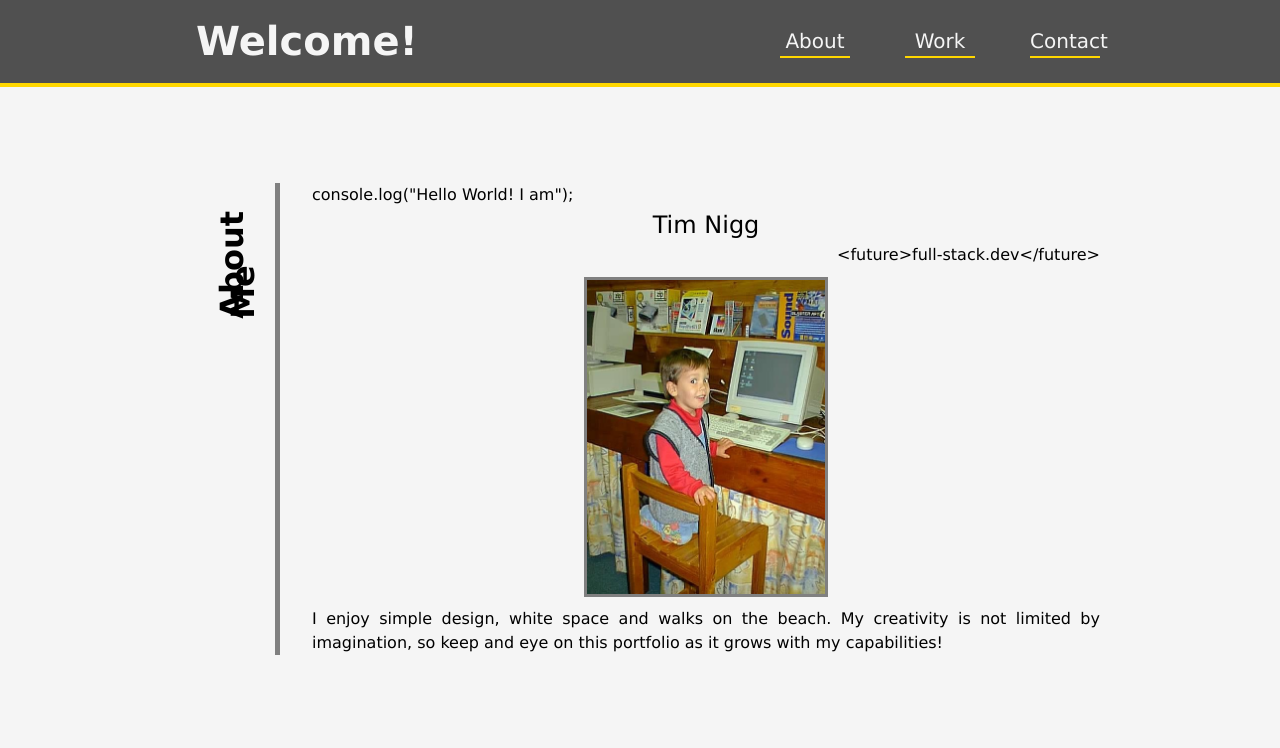
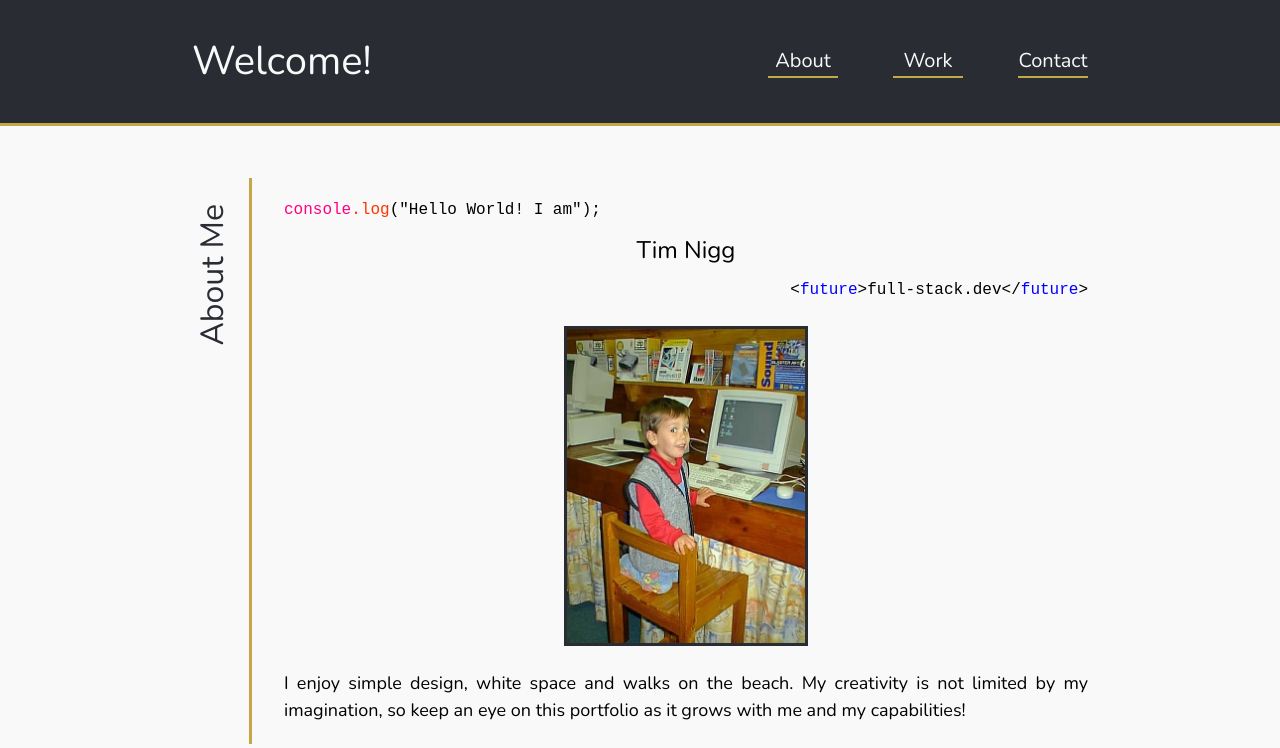
Before and after one commit to trnigg/my-portfolio, a plain HTML site: page index.html in a window 1280 px wide. Shown: the top 748 px of the page. Drawn offline with nearby package versions, Linux system fonts and the light colour scheme.

Commit message:
Finalised styling and made fixes to HTML - see comments

```diff
--- a/assets/css/style.css
+++ b/assets/css/style.css
@@ -2,25 +2,35 @@
 
 
 /* Root Styles */
+:root {
+    --main-colour: #f9f9f9; /* Cool Off-White */
+    --secondary-colour: #292C33; /* Dark Anthracite */
+    --accent-colour: #c4a747; /* Metallic Gold Desaturated*/
 
+}
 
 /* General Font Styles */
 
 body {
-    font-size: 1.6rem;
-    font-family: "Bahnschrift", Verdana, "Geneva", Tahoma, sans-serif;
-    background-color: whitesmoke;
+    font-size: 1.8rem; /*After reset = 18px - slightly larger to accomodate lighter font */
+    font-family: "Nunito","Bahnschrift", "Geneva", sans-serif;
+    background-color: var(--main-colour);
 }
 
-h1, h2, h3 {
-  margin: 1.6rem;
+h1, h2, h3 {   /* need to fix vertical alignment of h1 */
+    margin-bottom: 2.4rem;
+    margin-top: 2.4rem;
   /* font-weight: 500; */
     line-height: 1.1rem;
+    font-weight: lighter;
+}
+
+h2, h3 {
+    color: var(--secondary-colour);
 }
 
 h1 {
     font-size: 4rem;
-  /* display: none; */
 }
 
 h2 {
@@ -29,16 +39,15 @@ h2 {
 
 h3 {
     font-size: 2.4rem;
-  margin-bottom: 2.4rem;
 }
 
 
 /* Top Banner */
 header {
-    background-color: rgb(80, 80, 80);
-    color: whitesmoke;
-    border-bottom: .4rem solid gold;
-    margin-bottom: 9.6rem;
+    background-color: var(--secondary-colour);
+    color: var(--main-colour);
+    border-bottom: .3rem solid var(--accent-colour);
+    margin-bottom: 7.2rem;
 }
 
 .header-content {
@@ -46,7 +55,7 @@ header {
     flex-direction: column;
     justify-content: space-between;
     align-items: center;
-    padding: 2rem;
+    padding: 3.2rem;
     max-width: 96rem;
     margin: 0 auto;
 }
@@ -64,16 +73,18 @@ menu {
     */
 }
 
-/* bottom border added to list items rather than links (a) in order to set a consistent width */
 menu li {
-    border-bottom: .2rem solid gold;
+    border-bottom: .2rem solid var(--accent-colour); /* bottom border added to list items rather than links (a) in order to set a consistent width */
     width: 7rem;
     text-align: center;
     font-size: 2rem;
 }
 
+menu li:hover {
+    color: var(--accent-colour);
+}
+
 /* General Sections */
-
 main {
     margin: 0 auto;
     padding: 0;
@@ -84,7 +95,7 @@ main {
 
 section {
     width: 100%;
-    padding: 0 2rem;
+    padding: 0 3.2rem;
     display: block;
     margin: 0 auto 9.6rem;
 }
@@ -94,8 +105,8 @@ section {
     display: flex;
     flex-direction: column;
     align-items: center;
-    border-bottom: .5rem solid grey;
-    margin-bottom: 2.4rem;
+    border-bottom: .3rem solid var(--accent-colour);
+    margin-bottom: 3.6rem;
 }
 
 .section-content-container {
@@ -108,12 +119,16 @@ section {
 }
 
 /* About Me Section */
-
-
 .intro {
     display: flex;
     flex-direction: column;
     width: 100%;
+}
+
+#p-start, #p-end {
+    font-family: 'Courier New', Courier, monospace;
+    font-size: 1.6rem;
+    font-weight: normal;
 }
 
 #p-start {
@@ -123,14 +138,27 @@ section {
 #p-center {
     font-size: 2.4rem;
     text-align: center;
+    margin: 1rem 0;
 }
 
 #p-end {
     text-align: end;
 }
 
+#console {
+    color: rgb(255, 0, 128);
+}
+
+#log {
+    color: rgb(255, 51, 0);
+}
+
+.future-code {
+    color: blue;
+}
+
 div .headshot {
-    margin: 1rem 0;
+    margin: 2.4rem 0;
 }
 
 #little-me {
@@ -138,9 +166,8 @@ div .headshot {
     max-height: 32rem;
     object-fit: cover;
     margin: 0 auto;
-    border: .3rem solid grey;
+    border: .3rem solid var(--secondary-colour);
 }
-
 
 /* My Work Section*/
 
@@ -148,7 +175,7 @@ div .headshot {
 .img-container {
     position: relative;
     width: 100%;
-    border: .3rem solid gold;
+    border: .3rem solid var(--secondary-colour);
 }
 
 .featured.img-container {
@@ -176,13 +203,13 @@ div .headshot {
 }
 
     /* Image captioning */
-        /* In future: Revisit captions, possibly animate on hover */
+        /* This is something i want to overhaul in future, especially on small viewports */
 figcaption {
     position: absolute;
     bottom: 0; /* needd to vertically center this beter*/
     left: 0; /* Align the caption to the left */
-    background-color: rgb(80, 80, 80, 0.9) ; /* Semi-transparent background for readability */
-    color: #fff; /* Text color */
+    background-color: var(--secondary-colour) ; /* TODO: Make semi-transparent background for readability */
+    color: var(--main-colour);
     padding: 10px; /* Add some padding to the caption */
     width: 100%; /* need to tweak width and add a queery*/
     text-align: start;
@@ -197,11 +224,24 @@ figcaption span {
     font-weight: lighter;
 }
 
+    /* Image-link hover effects */
+.img-container:hover {
+    border: .3rem solid var(--accent-colour);
+    transition: all 0.3s ease-in;
+}
+
+.img-container:hover figcaption {
+    color: var(--secondary-colour);
+    background-color: var(--accent-colour);
+    transition: all 0.3s ease-in;
+}
+
 /* Contact Me Section */
 #contact-content p {
     margin-bottom: 2.4rem;
 }
 
+    /* Form (currently has no function, nor custom styling) */
 form {
     width: 100%;
     display: flex;
@@ -215,7 +255,12 @@ form li {
 
 input, textarea {
     padding: 1rem;
-    margin-bottom: 1.6rem;
+    margin-bottom: 2.4rem;
+}
+
+textarea {
+    padding: 1rem;
+    margin-bottom: 3.6rem;
 }
 
 button {
@@ -223,6 +268,7 @@ button {
     margin-bottom: 3.2rem;
 }
 
+    /* Socials */
 #socials-content {
     width: 100%;
     margin: 0 auto;
@@ -243,19 +289,31 @@ button {
 }
 
 #social-links li {
-    border-bottom: .2rem solid gold;
+    border-bottom: .2rem solid var(--accent-colour);
     width: 7rem;
     text-align: center;
     font-size: 1.6rem;
 }
 
+#social-links li:hover {
+    border-bottom: .2rem solid var(--secondary-colour);
+}
+
+/* Footer */
 footer p {
     text-align: end;
     padding: 0 1rem 1rem 0;
 }
 
+.heart {
+    color: var(--accent-colour);
+    font-size: 2.4rem;
+    /* Animate this in the future */
+}
 
-/* Queries */
+
+
+/* Queries - Desktop and Tablet Layout*/
 
     /* General Layout */
 @media screen and (min-width: 768px) {
@@ -264,22 +322,24 @@ footer p {
     }
     .section-heading-container {
         flex-direction: row;
-        border-right: .5rem solid grey;
+        border-right: .3rem solid var(--accent-colour);
         border-bottom: none;
-        margin-bottom: 0rem;
-        position: relative;
+        margin: -2rem 0rem; /* negative-margin drags vertical border longer (beyond content height) */
+        position: relative; /*required for positioning of H2 */
     }
     section {
         display: grid;
-        grid-template-columns: 10rem 1fr;
-        margin: 0 auto 9.6rem auto;
+        grid-template-columns: 6rem 1fr;
+        margin: 0 auto 12.8rem auto;
     }
     h2 {
         transform-origin: right top;
         transform: rotate(270deg);
-        position: absolute;
-        top: 1.2rem; /* I don't actually know what i'm doing here or with transfrom origin, i've just been Fa/Fo-ing */
-        right: 3.2rem; /* Now that i have it somewhat positioned, i'm having text overlap */
+        position: absolute; /* Absolute to the container (relative) */
+        width: 22rem; /* An arbitrary width wider than heading container to prevent text-wrap */
+        text-align: end; /* Because of above, and to vertically aligne from the top, text needs to start at the end */
+        top: 0.2rem; /* values determined by trial/error using DevTools  */
+        right: 4.2rem; /* values determined by trial/error using DevTools  */
     }
     .section-content-container {
         padding-left: 3.2rem;
@@ -287,15 +347,11 @@ footer p {
     }
 
     /* My Work Layout */
-        /* In the near future, this can be cleaned up with aspec-ratio unit */
+        /* In the near future, this can be cleaned up with aspect-ratio unit */
         /*  Rather than "space between" and 48% container width, set a consistent 1rem space between*/
     #work-content {
         flex-flow: row wrap ;
         justify-content: space-between;
-    }
-
-    .img-container {
-        border: .3rem solid gold;
     }
 
     .featured-img.img-container {
@@ -317,6 +373,7 @@ footer p {
         width: 23.8%; /* Width set as slight less than half project image to appear same size.
                             TODO: need to calculate width as an exact proportion - currently off by <1px  */
     }
+
     .project.img-container figcaption {
         width: 50%;
     }
--- a/index.html
+++ b/index.html
@@ -5,29 +5,31 @@
     <head>
         <meta charset="UTF-8">
         <meta name="viewport" content="width=device-width, initial-scale=1.0">
-        <title>Tim NIGG | Portfolio</title>
+        <title>Tim Nigg | Portfolio</title>
+        <link rel="preconnect" href="https://fonts.googleapis.com">
+        <link rel="preconnect" href="https://fonts.gstatic.com" crossorigin>
+        <link rel="stylesheet" href="https://fonts.googleapis.com/css2?family=Nunito:ital,wght@0,400;0,700;1,300&display=swap">
         <link rel="stylesheet" href="assets/css/reset.css">
         <link rel="stylesheet" href="assets/css/style.css">
     </head>
 
     <!-- Content -->
     <body>
-
         <!-- Top Banner/Navigation -->
         <header>
             <div class="header-content">
                 <h1>Welcome!</h1>
                 <nav class="nav-top">
                     <menu>
-                        <!-- MENU/LINK FUNCTIONALITY -->
+                        <!-- Menu/Links: (link to header container for better centering when link followed) -->
                         <li>
-                            <a href="#about-section">About</a>
+                            <a href="#about-heading-container">About</a>
                         </li>
                         <li>
-                            <a href="#work-section">Work</a>
+                            <a href="#work-heading-container">Work</a>
                         </li>
                         <li>
-                            <a href="#contact-section">Contact</a>
+                            <a href="#contact-heading-container">Contact</a>
                         </li>
                     </menu>
                 </nav>
@@ -37,26 +39,26 @@
         <!-- Main Content -->
         <main>
             <section id="about-section">
-                <div class="section-heading-container">
+                <div class="section-heading-container" id="about-heading-container">
                     <h2 class="section-header" id="about-header">About Me</h2>
                 </div>
                 <div class="section-content-container" id="about-content">
                     <div class="intro">
-                        <p id="p-start"><span id="console">console</span><span id="log">.log</span><span class="bracket">(</span>"Hello World! I am"<span class="bracket">);</span></p>
+                        <p id="p-start"><span id="console">console</span><span id="log">.log</span>("Hello World! I am");</p>
                         <p id="p-center">Tim Nigg</p>
-                        <p id="p-end">&lt<span id="future-code">future</span>&gtfull-stack.dev&lt/<span id="future-code">future</span>&gt</p>
+                        <p id="p-end">&lt<span class="future-code">future</span>&gtfull-stack.dev&lt/<span class="future-code">future</span>&gt</p>
                     </div>
                     <div class="headshot">
                         <img id="little-me" src="assets/images/MiniMe.jpeg" alt="My mug"/>
                     </div>
                     <div class="details">
-                        <p>I enjoy simple design, white space and walks on the beach. My creativity is not limited by imagination, so keep and eye on this portfolio as it grows with my capabilities!
+                        <p>I enjoy simple design, white space and walks on the beach. My creativity is not limited by my imagination, so keep an eye on this portfolio as it grows with me and my capabilities!
                         </p>
                     </div>
             </section>
 
             <section id="work-section">
-                <div class="section-heading-container">
+                <div class="section-heading-container" id="work-heading-container">
                     <h2 class="section-header" id="work-header">My Work</h2>
                 </div>
                 <!-- TO DO add atrribution:  -->
@@ -96,8 +98,8 @@
             </section>
 
             <section id="contact-section">
-                <div class="section-heading-container">
-                    <h2>Contact Me</h2>
+                <div class="section-heading-container" id="contact-heading-container">
+                    <h2 class="section-header" id="contact-header">Contact Me</h2>
                 </div>
                 <div class="section-content-container" id="contact-content">
                     <p>Please complete the form below or reach out on one of my socials!</p>
@@ -132,13 +134,13 @@
                         <div class="links-container">
                             <ul id="social-links">
                                 <li>
-                                    <a href="https://github.com/trnigg">GitHub</a>
+                                    <a href="https://github.com/trnigg" target="_blank">GitHub</a>
                                 </li>
                                 <li>
-                                    <a href="https://twitter.com/home">Twitter</a>
+                                    <a href="https://twitter.com/home" target="_blank">Twitter</a>
                                 </li>
                                 <li>
-                                    <a href="https://au.linkedin.com/">LinkedIn</a>
+                                    <a href="https://au.linkedin.com/" target="_blank">LinkedIn</a>
                                 </li>
                             </ul>
                         </div>
@@ -146,15 +148,12 @@
                 </div>
 
             </section>
-
-
         </main>
 
         <!-- Footer -->
         <footer>
             <p class="footnote">Homemade with <span class="heart">&#10084</span>, &copy 2023</p>
         </footer>
-
     </body>
 
 </html>
```
Lines whose indentation alone changed are shown as unchanged.
